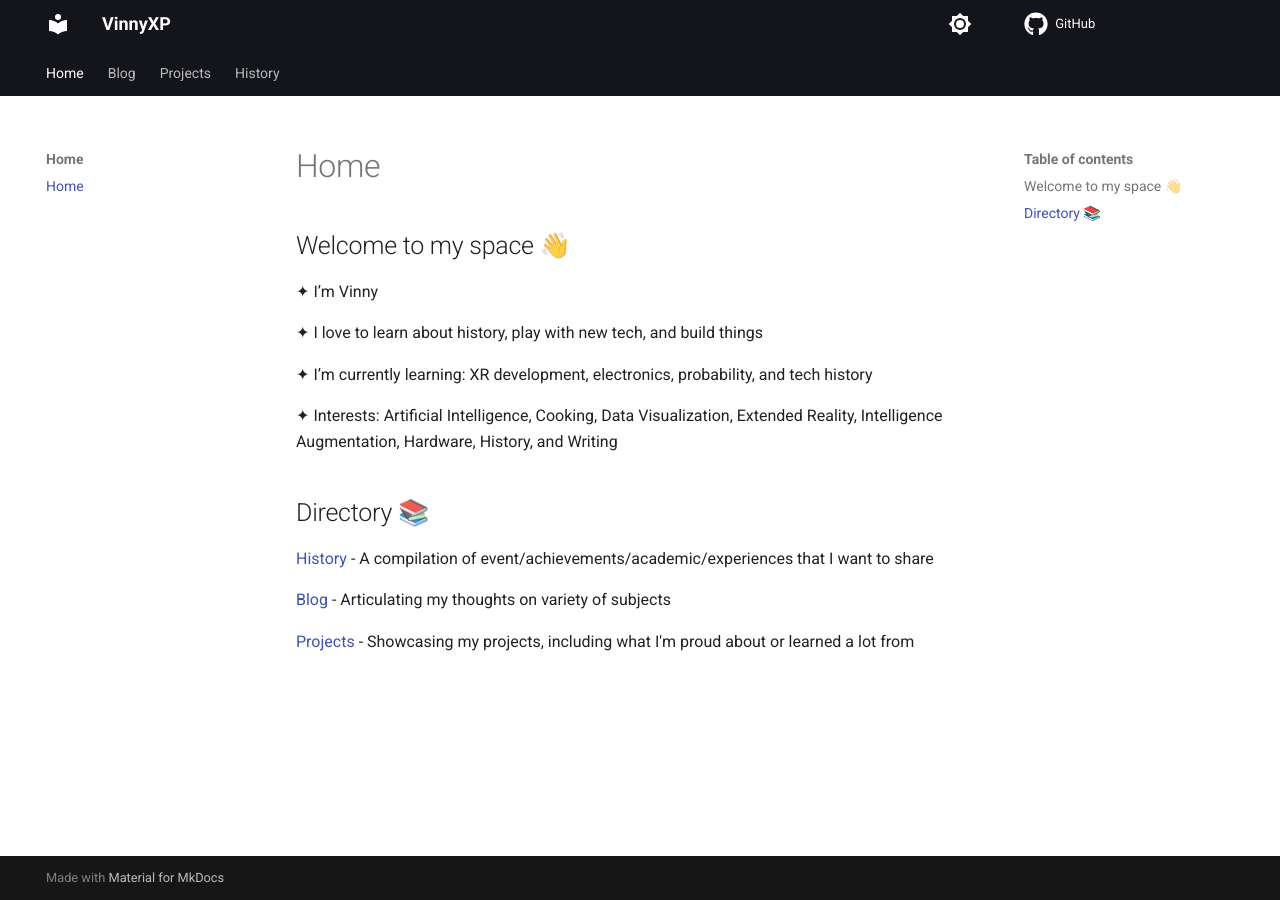
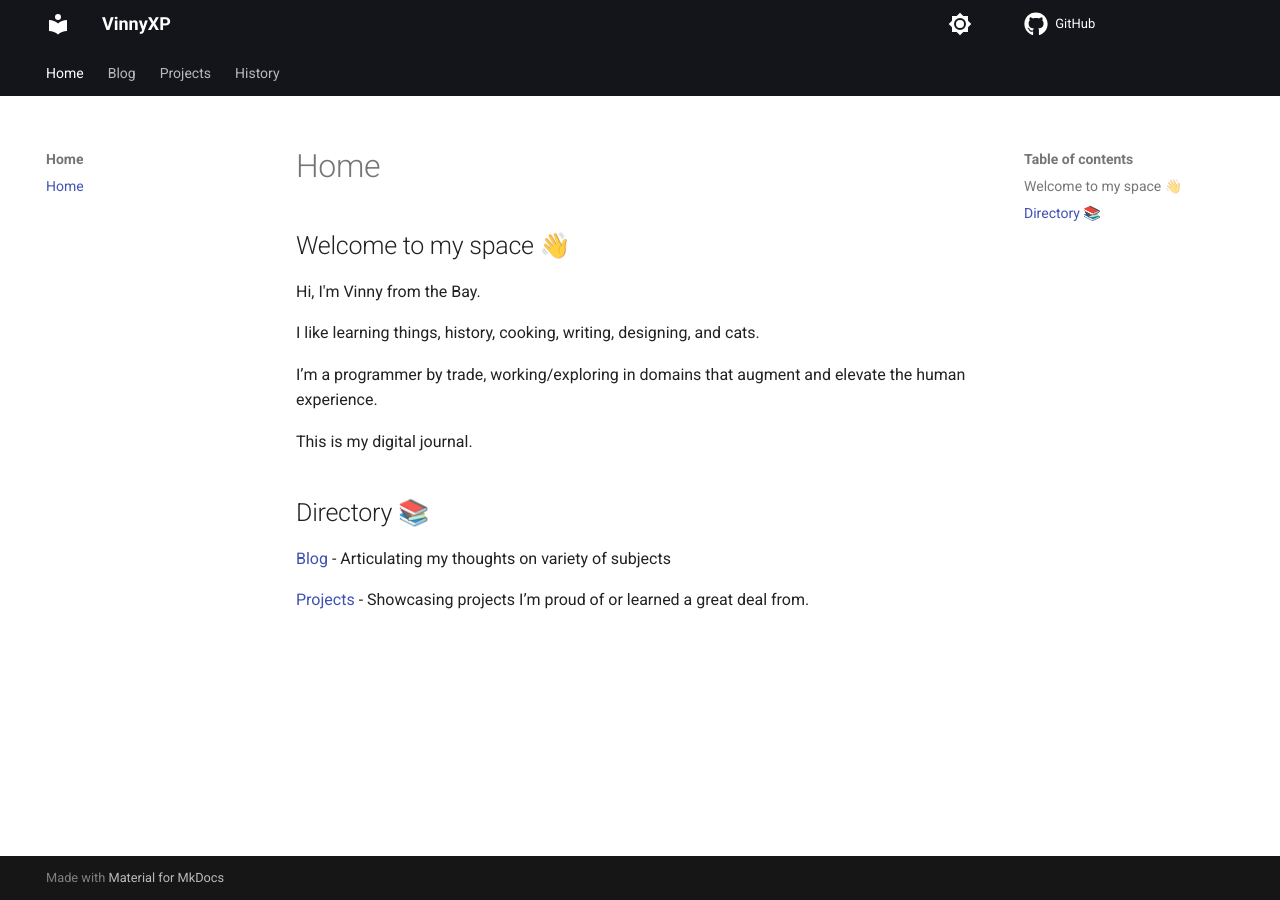
Before and after one commit to VinnyXP/vinnyxp.github.io, an MkDocs documentation site: the page built from docs/index.md, in a window 1280 px wide. Built offline with MkDocs 1.6.1 and Material for MkDocs 9.7.7, drawn with Linux system fonts in a browser that asks for light colours; comment, search, counter and statistics services are not loaded.

Commit message:
update to personal website

```diff
--- a/docs/index.md
+++ b/docs/index.md
@@ -1,20 +1,18 @@
 # Home
 
 ## Welcome to my space 👋
-✦ I’m Vinny
+Hi, I'm Vinny from the Bay.
 
-✦ I love to learn about history, play with new tech, and build things
+I like learning things, history, cooking, writing, designing, and cats.
 
-✦ I’m currently learning: XR development, electronics, probability, and tech history
+I’m a programmer by trade, working/exploring in domains that augment and elevate the human experience.
 
-✦ Interests: Artificial Intelligence, Cooking, Data Visualization, Extended Reality, Intelligence Augmentation, Hardware, History, and Writing
+This is my digital journal.
 
 ## Directory 📚
-[History](./history.md)
-- A compilation of event/achievements/academic/experiences that I want to share
 
 [Blog](./blog/index.md)
 - Articulating my thoughts on variety of subjects
 
 [Projects](./projects/index.md)
-- Showcasing my projects, including what I'm proud about or learned a lot from
+- Showcasing projects I’m proud of or learned a great deal from.
```
Also changed, not shown: docs/history.md (deleted, +0 -7 lines), docs/projects/index.md (+1 -1 lines).
